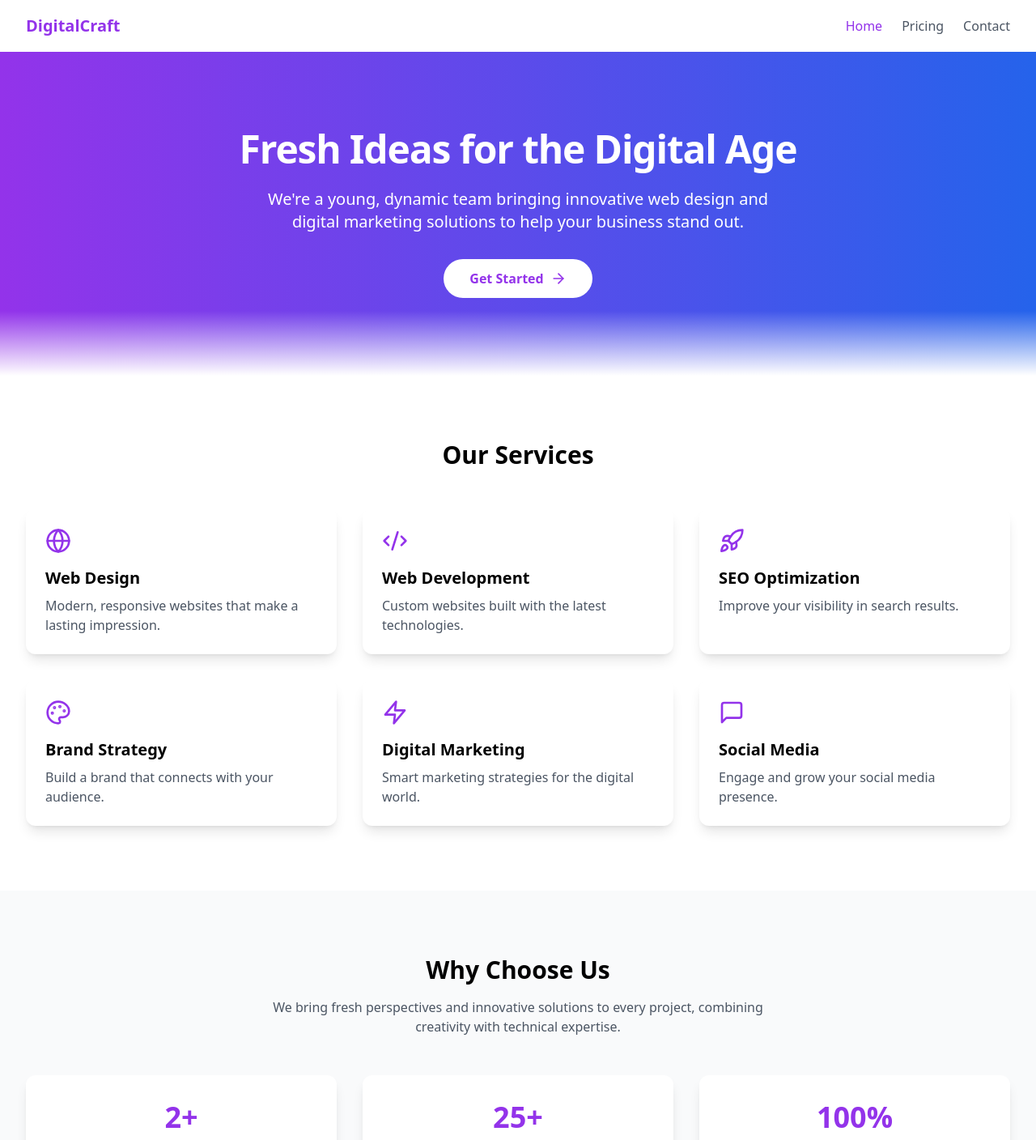
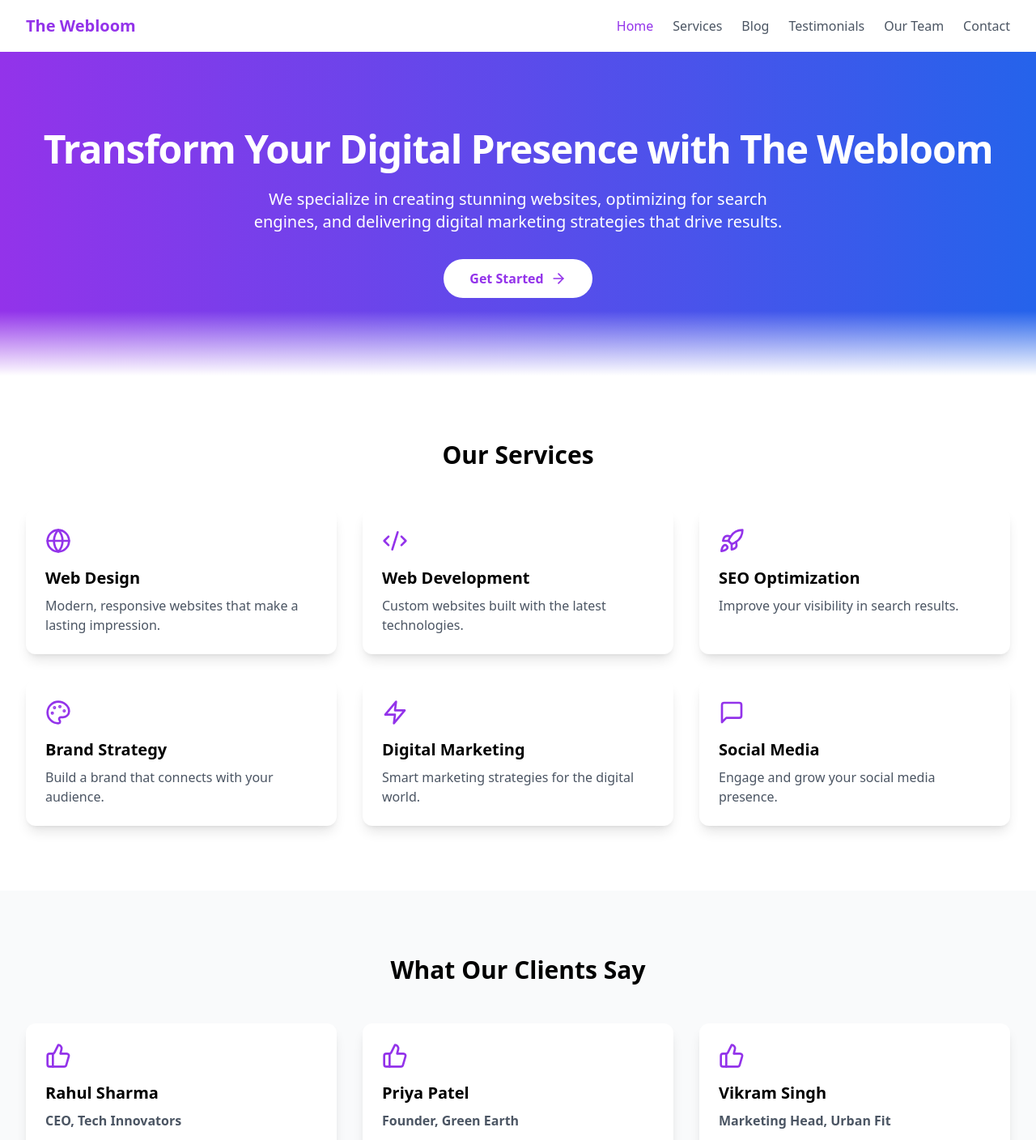
Before and after one commit to SiddharthPerkar/Vella-, a React (Vite) app: page / in a window 1280 px wide. Shown: the top 1408 px of the page at 81% size. Built offline with nearby package versions, Linux system fonts and the light colour scheme.

Commit message:
Added services, blog, testimonials, team

```diff
--- a/src/App.tsx
+++ b/src/App.tsx
@@ -1,5 +1,5 @@
 import React, { useState } from 'react';
-import { Code2, Rocket, Palette, MessageSquare, ArrowRight, Globe, Zap, Users, Mail, Phone, MapPin, Check } from 'lucide-react';
+import { Code2, Rocket, Palette, MessageSquare, ArrowRight, Globe, Zap, Users, Mail, Phone, MapPin, Check, User, BookOpen, ThumbsUp } from 'lucide-react';
 
 function App() {
   const [currentPage, setCurrentPage] = useState('home');
@@ -8,8 +8,14 @@ function App() {
     switch(currentPage) {
       case 'contact':
         return <ContactPage />;
-      case 'pricing':
-        return <PricingPage />;
+      case 'services':
+        return <ServicesPage />;
+      case 'blog':
+        return <BlogPage />;
+      case 'testimonials':
+        return <TestimonialsPage />;
+      case 'team':
+        return <TeamPage />;
       default:
         return <HomePage />;
     }
@@ -21,7 +27,7 @@ function App() {
       <nav className="bg-white shadow-sm">
         <div className="max-w-7xl mx-auto px-4 sm:px-6 lg:px-8">
           <div className="flex justify-between h-16 items-center">
-            <div className="text-xl font-bold text-purple-600">DigitalCraft</div>
+            <div className="text-xl font-bold text-purple-600">The Webloom</div>
             <div className="flex gap-6">
               <button
                 onClick={() => setCurrentPage('home')}
@@ -30,10 +36,28 @@ function App() {
                 Home
               </button>
               <button
-                onClick={() => setCurrentPage('pricing')}
-                className={`${currentPage === 'pricing' ? 'text-purple-600' : 'text-gray-600'} hover:text-purple-600`}
+                onClick={() => setCurrentPage('services')}
+                className={`${currentPage === 'services' ? 'text-purple-600' : 'text-gray-600'} hover:text-purple-600`}
               >
-                Pricing
+                Services
+              </button>
+              <button
+                onClick={() => setCurrentPage('blog')}
+                className={`${currentPage === 'blog' ? 'text-purple-600' : 'text-gray-600'} hover:text-purple-600`}
+              >
+                Blog
+              </button>
+              <button
+                onClick={() => setCurrentPage('testimonials')}
+                className={`${currentPage === 'testimonials' ? 'text-purple-600' : 'text-gray-600'} hover:text-purple-600`}
+              >
+                Testimonials
+              </button>
+              <button
+                onClick={() => setCurrentPage('team')}
+                className={`${currentPage === 'team' ? 'text-purple-600' : 'text-gray-600'} hover:text-purple-600`}
+              >
+                Our Team
               </button>
               <button
                 onClick={() => setCurrentPage('contact')}
@@ -53,9 +77,9 @@ function App() {
         <div className="max-w-7xl mx-auto px-4 sm:px-6 lg:px-8">
           <div className="grid md:grid-cols-4 gap-8">
             <div>
-              <h3 className="text-xl font-bold mb-4">DigitalCraft</h3>
+              <h3 className="text-xl font-bold mb-4">The Webloom</h3>
               <p className="text-gray-400">
-                Fresh perspectives, innovative solutions.
+                Transform your digital presence with The Webloom.
               </p>
             </div>
             <div>
@@ -87,207 +111,10 @@ function App() {
             </div>
           </div>
           <div className="border-t border-gray-800 mt-12 pt-8 text-center text-gray-400">
-            <p>&copy; 2024 DigitalCraft. All rights reserved.</p>
+            <p>&copy; 2024 The Webloom. All rights reserved.</p>
           </div>
         </div>
       </footer>
-    </div>
-  );
-}
-
-function PricingPage() {
-  return (
-    <div className="py-20 bg-gray-50">
-      <div className="max-w-7xl mx-auto px-4 sm:px-6 lg:px-8">
-        <div className="text-center mb-16">
-          <h1 className="text-4xl font-bold mb-4">Simple, Transparent Pricing</h1>
-          <p className="text-xl text-gray-600">Choose the perfect plan for your business needs</p>
-        </div>
-
-        <div className="grid md:grid-cols-3 gap-8 perspective-1000">
-          {/* Basic Plan */}
-          <div className="transform-style-3d hover:rotate-y-5 transition-transform duration-300">
-            <div className="bg-white rounded-2xl shadow-lg overflow-hidden transform hover:-translate-y-2 transition-transform duration-300">
-              <div className="p-8">
-                <h3 className="text-2xl font-bold mb-4">Starter</h3>
-                <div className="mb-6">
-                  <span className="text-4xl font-bold">$999</span>
-                  <span className="text-gray-600">/project</span>
-                </div>
-                <ul className="space-y-4 mb-8">
-                  <li className="flex items-center gap-2">
-                    <Check className="w-5 h-5 text-green-500" />
-                    <span>5-page Website</span>
-                  </li>
-                  <li className="flex items-center gap-2">
-                    <Check className="w-5 h-5 text-green-500" />
-                    <span>Mobile Responsive</span>
-                  </li>
-                  <li className="flex items-center gap-2">
-                    <Check className="w-5 h-5 text-green-500" />
-                    <span>Contact Form</span>
-                  </li>
-                  <li className="flex items-center gap-2">
-                    <Check className="w-5 h-5 text-green-500" />
-                    <span>Basic SEO Setup</span>
-                  </li>
-                </ul>
-                <button className="w-full bg-purple-600 text-white py-3 rounded-lg hover:bg-purple-700 transition-colors">
-                  Get Started
-                </button>
-              </div>
-            </div>
-          </div>
-
-          {/* Pro Plan */}
-          <div className="transform-style-3d hover:rotate-y-5 transition-transform duration-300">
-            <div className="bg-gradient-to-br from-purple-600 to-blue-600 rounded-2xl shadow-xl overflow-hidden transform hover:-translate-y-2 transition-transform duration-300">
-              <div className="p-8 text-white">
-                <div className="absolute top-4 right-4 bg-white text-purple-600 px-3 py-1 rounded-full text-sm font-semibold">
-                  Popular
-                </div>
-                <h3 className="text-2xl font-bold mb-4">Professional</h3>
-                <div className="mb-6">
-                  <span className="text-4xl font-bold">$2,499</span>
-                  <span className="opacity-80">/project</span>
-                </div>
-                <ul className="space-y-4 mb-8">
-                  <li className="flex items-center gap-2">
-                    <Check className="w-5 h-5" />
-                    <span>10-page Custom Website</span>
-                  </li>
-                  <li className="flex items-center gap-2">
-                    <Check className="w-5 h-5" />
-                    <span>Advanced Design</span>
-                  </li>
-                  <li className="flex items-center gap-2">
-                    <Check className="w-5 h-5" />
-                    <span>CMS Integration</span>
-                  </li>
-                  <li className="flex items-center gap-2">
-                    <Check className="w-5 h-5" />
-                    <span>Advanced SEO Package</span>
-                  </li>
-                  <li className="flex items-center gap-2">
-                    <Check className="w-5 h-5" />
-                    <span>Social Media Integration</span>
-                  </li>
-                </ul>
-                <button className="w-full bg-white text-purple-600 py-3 rounded-lg hover:bg-gray-100 transition-colors">
-                  Get Started
-                </button>
-              </div>
-            </div>
-          </div>
-
-          {/* Enterprise Plan */}
-          <div className="transform-style-3d hover:rotate-y-5 transition-transform duration-300">
-            <div className="bg-white rounded-2xl shadow-lg overflow-hidden transform hover:-translate-y-2 transition-transform duration-300">
-              <div className="p-8">
-                <h3 className="text-2xl font-bold mb-4">Enterprise</h3>
-                <div className="mb-6">
-                  <span className="text-4xl font-bold">Custom</span>
-                  <span className="text-gray-600">/project</span>
-                </div>
-                <ul className="space-y-4 mb-8">
-                  <li className="flex items-center gap-2">
-                    <Check className="w-5 h-5 text-green-500" />
-                    <span>Unlimited Pages</span>
-                  </li>
-                  <li className="flex items-center gap-2">
-                    <Check className="w-5 h-5 text-green-500" />
-                    <span>Custom Functionality</span>
-                  </li>
-                  <li className="flex items-center gap-2">
-                    <Check className="w-5 h-5 text-green-500" />
-                    <span>E-commerce Integration</span>
-                  </li>
-                  <li className="flex items-center gap-2">
-                    <Check className="w-5 h-5 text-green-500" />
-                    <span>Custom Analytics</span>
-                  </li>
-                  <li className="flex items-center gap-2">
-                    <Check className="w-5 h-5 text-green-500" />
-                    <span>Priority Support</span>
-                  </li>
-                </ul>
-                <button className="w-full bg-purple-600 text-white py-3 rounded-lg hover:bg-purple-700 transition-colors">
-                  Contact Us
-                </button>
-              </div>
-            </div>
-          </div>
-        </div>
-
-        {/* 3D Features Section */}
-        <div className="mt-24">
-          <h2 className="text-3xl font-bold text-center mb-16">All Plans Include</h2>
-          <div className="grid md:grid-cols-3 gap-12">
-            <div className="group perspective-1000">
-              <div className="relative transform-style-3d group-hover:rotate-y-180 transition-transform duration-1000 h-64">
-                <div className="absolute w-full h-full backface-hidden bg-white rounded-xl shadow-lg p-6">
-                  <div className="text-purple-600 mb-4">
-                    <Globe className="w-12 h-12" />
-                  </div>
-                  <h3 className="text-xl font-semibold mb-2">Domain & Hosting</h3>
-                  <p className="text-gray-600">Free domain and hosting setup for the first year</p>
-                </div>
-                <div className="absolute w-full h-full backface-hidden rotate-y-180 bg-gradient-to-br from-purple-600 to-blue-600 rounded-xl shadow-lg p-6 text-white">
-                  <h3 className="text-xl font-semibold mb-2">Includes:</h3>
-                  <ul className="space-y-2">
-                    <li>• Domain Registration</li>
-                    <li>• SSL Certificate</li>
-                    <li>• Cloud Hosting</li>
-                    <li>• 24/7 Support</li>
-                  </ul>
-                </div>
-              </div>
-            </div>
-
-            <div className="group perspective-1000">
-              <div className="relative transform-style-3d group-hover:rotate-y-180 transition-transform duration-1000 h-64">
-                <div className="absolute w-full h-full backface-hidden bg-white rounded-xl shadow-lg p-6">
-                  <div className="text-purple-600 mb-4">
-                    <Rocket className="w-12 h-12" />
-                  </div>
-                  <h3 className="text-xl font-semibold mb-2">SEO Optimization</h3>
-                  <p className="text-gray-600">Basic SEO setup to help your site rank better</p>
-                </div>
-                <div className="absolute w-full h-full backface-hidden rotate-y-180 bg-gradient-to-br from-purple-600 to-blue-600 rounded-xl shadow-lg p-6 text-white">
-                  <h3 className="text-xl font-semibold mb-2">Includes:</h3>
-                  <ul className="space-y-2">
-                    <li>• Keyword Research</li>
-                    <li>• Meta Tags</li>
-                    <li>• Site Structure</li>
-                    <li>• Performance Optimization</li>
-                  </ul>
-                </div>
-              </div>
-            </div>
-
-            <div className="group perspective-1000">
-              <div className="relative transform-style-3d group-hover:rotate-y-180 transition-transform duration-1000 h-64">
-                <div className="absolute w-full h-full backface-hidden bg-white rounded-xl shadow-lg p-6">
-                  <div className="text-purple-600 mb-4">
-                    <MessageSquare className="w-12 h-12" />
-                  </div>
-                  <h3 className="text-xl font-semibold mb-2">Support</h3>
-                  <p className="text-gray-600">Dedicated support to help you succeed</p>
-                </div>
-                <div className="absolute w-full h-full backface-hidden rotate-y-180 bg-gradient-to-br from-purple-600 to-blue-600 rounded-xl shadow-lg p-6 text-white">
-                  <h3 className="text-xl font-semibold mb-2">Includes:</h3>
-                  <ul className="space-y-2">
-                    <li>• Email Support</li>
-                    <li>• Video Tutorials</li>
-                    <li>• Documentation</li>
-                    <li>• Monthly Check-ins</li>
-                  </ul>
-                </div>
-              </div>
-            </div>
-          </div>
-        </div>
-      </div>
     </div>
   );
 }
@@ -300,10 +127,10 @@ function HomePage() {
         <div className="max-w-7xl mx-auto px-4 sm:px-6 lg:px-8 py-24">
           <div className="text-center">
             <h1 className="text-5xl font-bold tracking-tight mb-6">
-              Fresh Ideas for the Digital Age
+              Transform Your Digital Presence with The Webloom
             </h1>
             <p className="text-xl max-w-2xl mx-auto mb-8">
-              We're a young, dynamic team bringing innovative web design and digital marketing solutions to help your business stand out.
+              We specialize in creating stunning websites, optimizing for search engines, and delivering digital marketing strategies that drive results.
             </p>
             <button className="bg-white text-purple-600 px-8 py-3 rounded-full font-semibold hover:bg-gray-100 transition-colors inline-flex items-center gap-2">
               Get Started <ArrowRight className="w-5 h-5" />
@@ -352,30 +179,25 @@ function HomePage() {
         </div>
       </section>
 
-      {/* Why Choose Us Section */}
+      {/* Testimonials Section */}
       <section className="bg-gray-50 py-20">
         <div className="max-w-7xl mx-auto px-4 sm:px-6 lg:px-8">
-          <div className="text-center mb-12">
-            <h2 className="text-3xl font-bold mb-4">Why Choose Us</h2>
-            <p className="text-gray-600 max-w-2xl mx-auto">
-              We bring fresh perspectives and innovative solutions to every project, combining creativity with technical expertise.
-            </p>
-          </div>
+          <h2 className="text-3xl font-bold text-center mb-12">What Our Clients Say</h2>
           <div className="grid md:grid-cols-3 gap-8">
-            <FeatureCard
-              number="2+"
-              title="Years Experience"
-              description="Young, passionate, and dedicated to excellence"
+            <TestimonialCard
+              name="Rahul Sharma"
+              role="CEO, Tech Innovators"
+              testimonial="The Webloom transformed our online presence. Their team is highly professional and delivered beyond our expectations."
             />
-            <FeatureCard
-              number="25+"
-              title="Projects Completed"
-              description="Growing portfolio of successful projects"
+            <TestimonialCard
+              name="Priya Patel"
+              role="Founder, Green Earth"
+              testimonial="We saw a significant increase in our website traffic after working with The Webloom. Highly recommend their SEO services."
             />
-            <FeatureCard
-              number="100%"
-              title="Client Focus"
-              description="Your success is our priority"
+            <TestimonialCard
+              name="Vikram Singh"
+              role="Marketing Head, Urban Fit"
+              testimonial="Their digital marketing strategies helped us reach a wider audience and boost our sales."
             />
           </div>
         </div>
@@ -396,6 +218,134 @@ function HomePage() {
         </div>
       </section>
     </>
+  );
+}
+
+function ServicesPage() {
+  return (
+    <div className="py-20 bg-gray-50">
+      <div className="max-w-7xl mx-auto px-4 sm:px-6 lg:px-8">
+        <h2 className="text-3xl font-bold text-center mb-12">Our Services</h2>
+        <div className="grid md:grid-cols-2 lg:grid-cols-3 gap-8">
+          <ServiceCard
+            icon={<Globe className="w-8 h-8" />}
+            title="Web Design"
+            description="Modern, responsive websites that make a lasting impression."
+          />
+          <ServiceCard
+            icon={<Code2 className="w-8 h-8" />}
+            title="Web Development"
+            description="Custom websites built with the latest technologies."
+          />
+          <ServiceCard
+            icon={<Rocket className="w-8 h-8" />}
+            title="SEO Optimization"
+            description="Improve your visibility in search results."
+          />
+          <ServiceCard
+            icon={<Palette className="w-8 h-8" />}
+            title="Brand Strategy"
+            description="Build a brand that connects with your audience."
+          />
+          <ServiceCard
+            icon={<Zap className="w-8 h-8" />}
+            title="Digital Marketing"
+            description="Smart marketing strategies for the digital world."
+          />
+          <ServiceCard
+            icon={<MessageSquare className="w-8 h-8" />}
+            title="Social Media"
+            description="Engage and grow your social media presence."
+          />
+        </div>
+      </div>
+    </div>
+  );
+}
+
+function BlogPage() {
+  return (
+    <div className="py-20 bg-gray-50">
+      <div className="max-w-7xl mx-auto px-4 sm:px-6 lg:px-8">
+        <h2 className="text-3xl font-bold text-center mb-12">Our Blog</h2>
+        <div className="grid md:grid-cols-3 gap-8">
+          <BlogCard
+            title="Top 5 Web Design Trends in 2024"
+            description="Discover the latest trends in web design that will dominate 2024."
+            icon={<BookOpen className="w-8 h-8" />}
+          />
+          <BlogCard
+            title="How SEO Can Transform Your Business"
+            description="Learn how SEO can help your business reach new heights."
+            icon={<Rocket className="w-8 h-8" />}
+          />
+          <BlogCard
+            title="The Importance of Social Media Marketing"
+            description="Find out why social media marketing is crucial for your brand."
+            icon={<MessageSquare className="w-8 h-8" />}
+          />
+        </div>
+      </div>
+    </div>
+  );
+}
+
+function TestimonialsPage() {
+  return (
+    <div className="py-20 bg-gray-50">
+      <div className="max-w-7xl mx-auto px-4 sm:px-6 lg:px-8">
+        <h2 className="text-3xl font-bold text-center mb-12">What Our Clients Say</h2>
+        <div className="grid md:grid-cols-3 gap-8">
+          <TestimonialCard
+            name="Rahul Sharma"
+            role="CEO, Tech Innovators"
+            testimonial="The Webloom transformed our online presence. Their team is highly professional and delivered beyond our expectations."
+          />
+          <TestimonialCard
+            name="Priya Patel"
+            role="Founder, Green Earth"
+            testimonial="We saw a significant increase in our website traffic after working with The Webloom. Highly recommend their SEO services."
+          />
+          <TestimonialCard
+            name="Vikram Singh"
+            role="Marketing Head, Urban Fit"
+            testimonial="Their digital marketing strategies helped us reach a wider audience and boost our sales."
+          />
+        </div>
+      </div>
+    </div>
+  );
+}
+
+function TeamPage() {
+  return (
+    <div className="py-20 bg-gray-50">
+      <div className="max-w-7xl mx-auto px-4 sm:px-6 lg:px-8">
+        <h2 className="text-3xl font-bold text-center mb-12">Our Team</h2>
+        <div className="grid md:grid-cols-4 gap-8">
+          <TeamMemberCard
+            name="Siddharth Perkar"
+            role="CEO & Cofounder"
+            icon={<User className="w-8 h-8" />}
+          />
+          <TeamMemberCard
+            name="Abhishek Pawar"
+            role="CTO & Cofounder"
+            icon={<User className="w-8 h-8" />}
+          />
+          <TeamMemberCard
+            name="Darshan Mali"
+            role="CMO & Cofounder"
+            icon={<User className="w-8 h-8" />}
+          />
+          <TeamMemberCard
+            name="Samarth Kuwar"
+            role="CIO & Cofounder"
+            icon={<User className="w-8 h-8" />}
+          />
+        </div>
+      </div>
+    </div>
   );
 }
 
@@ -462,7 +412,7 @@ function ContactPage() {
                 <Mail className="w-6 h-6" />
               </div>
               <h3 className="font-semibold mb-2">Email</h3>
-              <p className="text-gray-600">hello@digitalcraft.com</p>
+              <p className="text-gray-600">hello@thewebloom.com</p>
             </div>
 
             <div className="text-center">
@@ -497,14 +447,37 @@ function ServiceCard({ icon, title, description }) {
   );
 }
 
-function FeatureCard({ number, title, description }) {
+function BlogCard({ title, description, icon }) {
   return (
-    <div className="bg-white p-8 rounded-xl shadow-lg text-center">
-      <div className="text-4xl font-bold text-purple-600 mb-2">{number}</div>
+    <div className="bg-white p-6 rounded-xl shadow-lg hover:shadow-xl transition-shadow">
+      <div className="text-purple-600 mb-4">{icon}</div>
       <h3 className="text-xl font-semibold mb-2">{title}</h3>
       <p className="text-gray-600">{description}</p>
     </div>
   );
 }
 
+function TestimonialCard({ name, role, testimonial }) {
+  return (
+    <div className="bg-white p-6 rounded-xl shadow-lg hover:shadow-xl transition-shadow">
+      <div className="text-purple-600 mb-4">
+        <ThumbsUp className="w-8 h-8" />
+      </div>
+      <h3 className="text-xl font-semibold mb-2">{name}</h3>
+      <p className="text-gray-600 font-semibold mb-2">{role}</p>
+      <p className="text-gray-600">{testimonial}</p>
+    </div>
+  );
+}
+
+function TeamMemberCard({ name, role, icon }) {
+  return (
+    <div className="bg-white p-6 rounded-xl shadow-lg hover:shadow-xl transition-shadow">
+      <div className="text-purple-600 mb-4">{icon}</div>
+      <h3 className="text-xl font-semibold mb-2">{name}</h3>
+      <p className="text-gray-600">{role}</p>
+    </div>
+  );
+}
+
 export default App;
```
